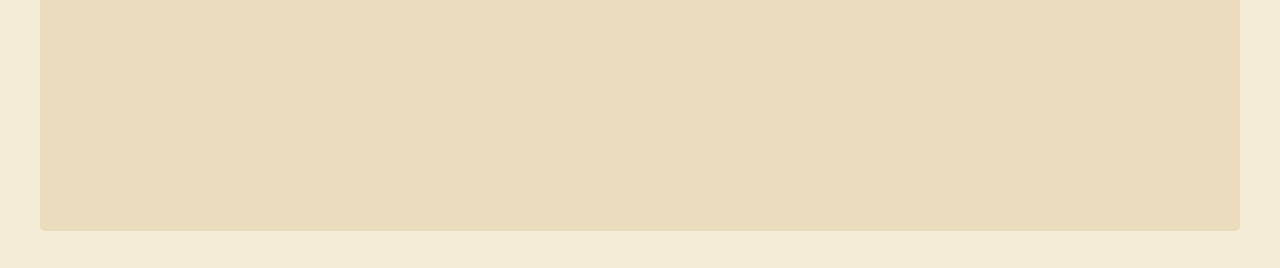
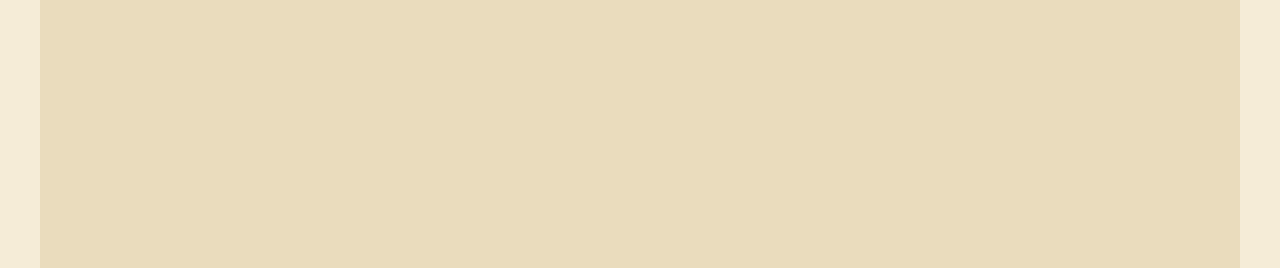
Before and after one commit to Diicro/Fachaoets, a website: page Pages/Lon in.html in a window 1280 px wide. Shown: the part 509-777 px from the top of the page. Drawn offline with Linux system fonts and the light colour scheme.

Commit message:
view height again

```diff
--- a/Css/styler.css
+++ b/Css/styler.css
@@ -219,7 +219,7 @@ form {
   align-items: center;
   justify-content: start;
   font-size: 40px;
-  height: 80vh; }
+  height: 100vh; }
   .login-flex form {
     background-color: #EADCBD;
     display: block;
```
